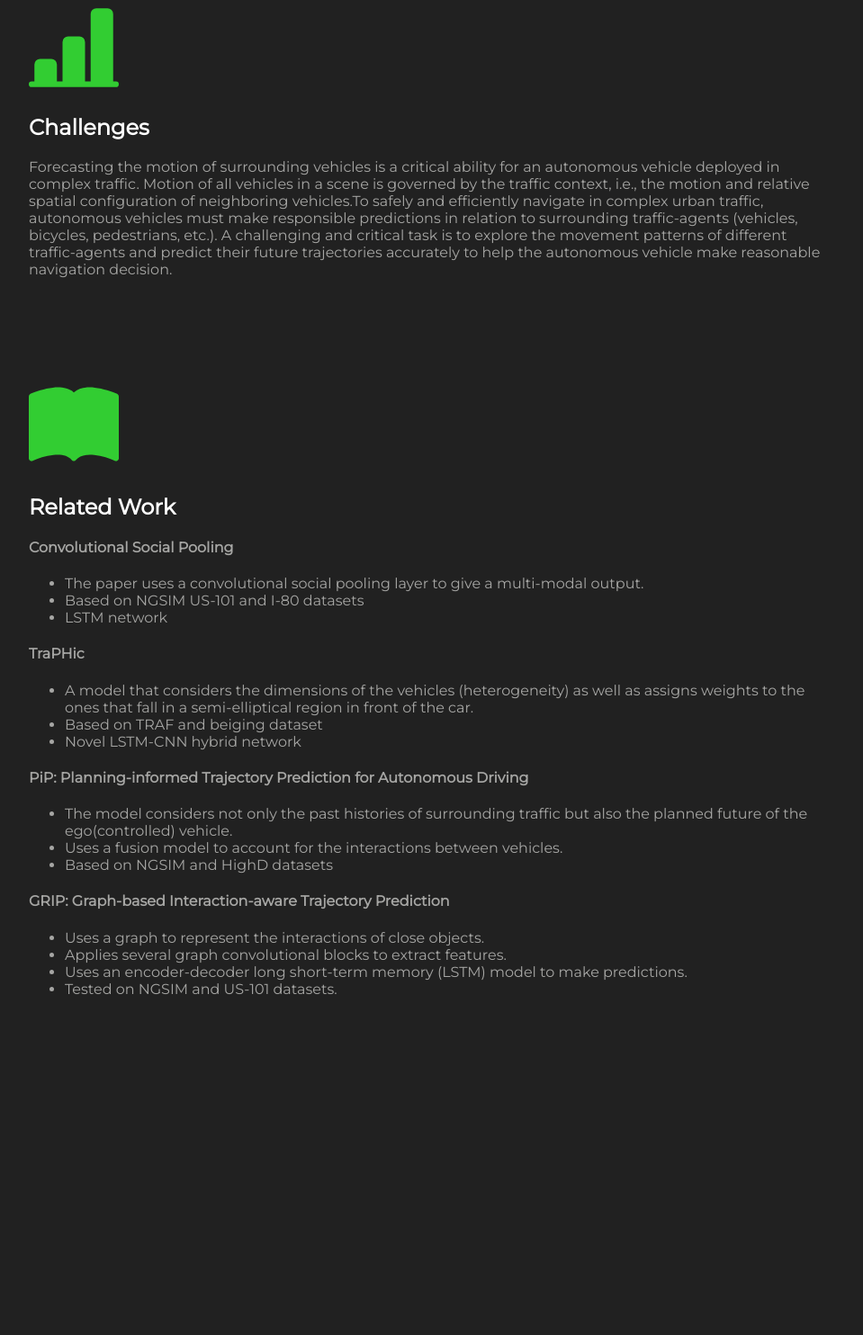
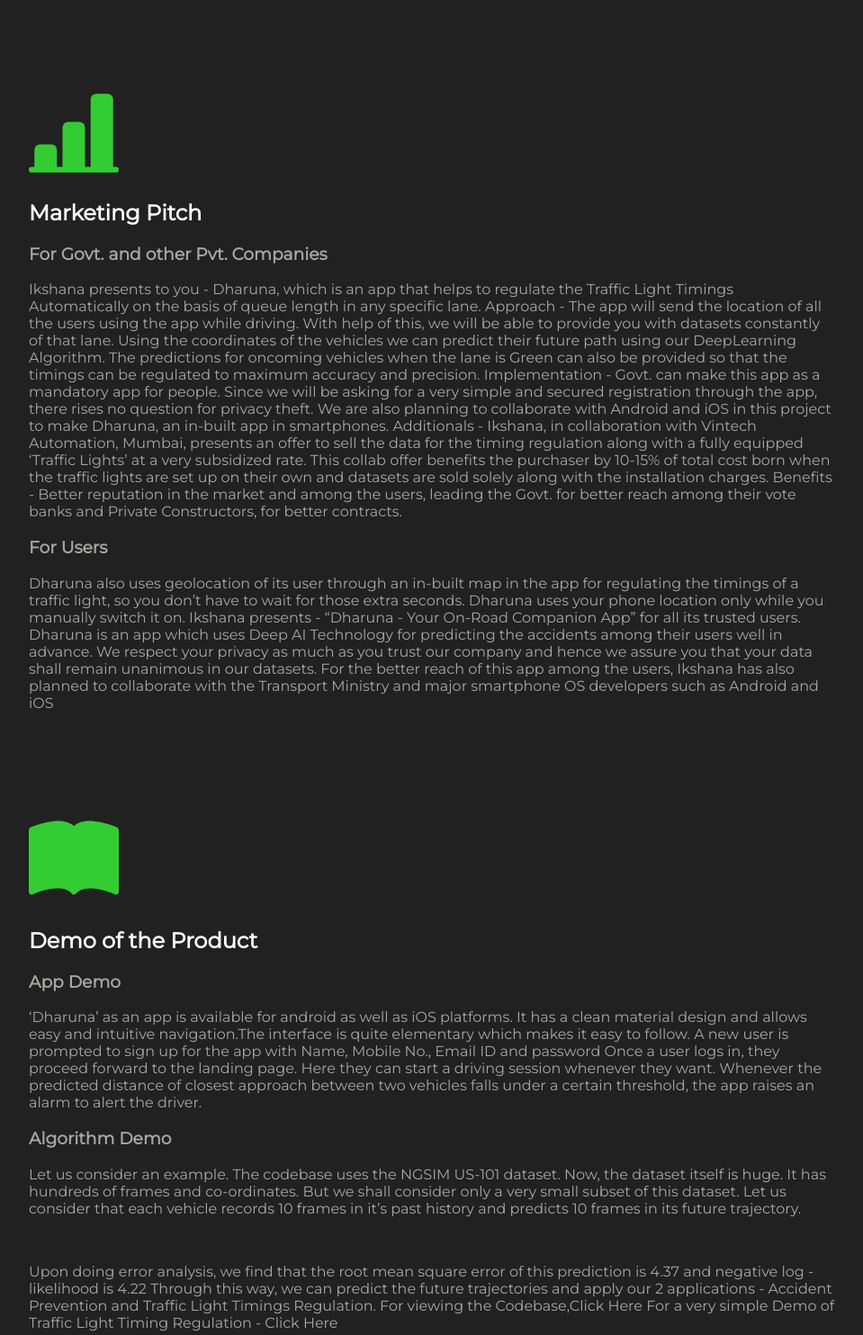
Before and after one commit to sudo-rgorai/Traffic-management, a website: page index.html in a window 1280 px wide. Shown: the part 1300-2784 px from the top of the page at 90% size, without its empty margins (160-1119 px from the left). Before the commit the page ends 2425 px from the top, so only its background shows below. Drawn offline with nearby package versions, Linux system fonts and the light colour scheme.

Commit message:
Add content for Dharuna

```diff
--- a/index.html
+++ b/index.html
@@ -11,114 +11,119 @@
 <body>
 	<div id="particles-js">
 		<div class="heading">
-			<h1>Traffic management and Trajectory prediction</h1>
+			<h1>Dharuna</h1>
 			<h3>An Ikshana initiative</h3>
 		</div>
 	</div>
 
 	<div class="content">
-		<svg viewBox="0 0 16 16" class="bi bi-gear-wide-connected icon" fill="currentColor" xmlns="http://www.w3.org/2000/svg">
-			<path fill-rule="evenodd" d="M8.932.727c-.243-.97-1.62-.97-1.864 0l-.071.286a.96.96 0 0 1-1.622.434l-.205-.211c-.695-.719-1.888-.03-1.613.931l.08.284a.96.96 0 0 1-1.186 1.187l-.284-.081c-.96-.275-1.65.918-.931 1.613l.211.205a.96.96 0 0 1-.434 1.622l-.286.071c-.97.243-.97 1.62 0 1.864l.286.071a.96.96 0 0 1 .434 1.622l-.211.205c-.719.695-.03 1.888.931 1.613l.284-.08a.96.96 0 0 1 1.187 1.187l-.081.283c-.275.96.918 1.65 1.613.931l.205-.211a.96.96 0 0 1 1.622.434l.071.286c.243.97 1.62.97 1.864 0l.071-.286a.96.96 0 0 1 1.622-.434l.205.211c.695.719 1.888.03 1.613-.931l-.08-.284a.96.96 0 0 1 1.187-1.187l.283.081c.96.275 1.65-.918.931-1.613l-.211-.205a.96.96 0 0 1 .434-1.622l.286-.071c.97-.243.97-1.62 0-1.864l-.286-.071a.96.96 0 0 1-.434-1.622l.211-.205c.719-.695.03-1.888-.931-1.613l-.284.08a.96.96 0 0 1-1.187-1.186l.081-.284c.275-.96-.918-1.65-1.613-.931l-.205.211a.96.96 0 0 1-1.622-.434L8.932.727zM8 12.997a4.998 4.998 0 1 0 0-9.995 4.998 4.998 0 0 0 0 9.996z"/>
-			<path fill-rule="evenodd" d="M7.375 8L4.602 4.302l.8-.6L8.25 7.5h4.748v1H8.25L5.4 12.298l-.8-.6L7.376 8z"/>
-		  </svg>
-		<h2>Autonomous Vehicles</h2>
+		<svg viewBox="0 0 16 16" class="bi bi-gear-wide-connected icon" fill="currentColor"
+			xmlns="http://www.w3.org/2000/svg">
+			<path fill-rule="evenodd"
+				d="M8.932.727c-.243-.97-1.62-.97-1.864 0l-.071.286a.96.96 0 0 1-1.622.434l-.205-.211c-.695-.719-1.888-.03-1.613.931l.08.284a.96.96 0 0 1-1.186 1.187l-.284-.081c-.96-.275-1.65.918-.931 1.613l.211.205a.96.96 0 0 1-.434 1.622l-.286.071c-.97.243-.97 1.62 0 1.864l.286.071a.96.96 0 0 1 .434 1.622l-.211.205c-.719.695-.03 1.888.931 1.613l.284-.08a.96.96 0 0 1 1.187 1.187l-.081.283c-.275.96.918 1.65 1.613.931l.205-.211a.96.96 0 0 1 1.622.434l.071.286c.243.97 1.62.97 1.864 0l.071-.286a.96.96 0 0 1 1.622-.434l.205.211c.695.719 1.888.03 1.613-.931l-.08-.284a.96.96 0 0 1 1.187-1.187l.283.081c.96.275 1.65-.918.931-1.613l-.211-.205a.96.96 0 0 1 .434-1.622l.286-.071c.97-.243.97-1.62 0-1.864l-.286-.071a.96.96 0 0 1-.434-1.622l.211-.205c.719-.695.03-1.888-.931-1.613l-.284.08a.96.96 0 0 1-1.187-1.186l.081-.284c.275-.96-.918-1.65-1.613-.931l-.205.211a.96.96 0 0 1-1.622-.434L8.932.727zM8 12.997a4.998 4.998 0 1 0 0-9.995 4.998 4.998 0 0 0 0 9.996z" />
+			<path fill-rule="evenodd" d="M7.375 8L4.602 4.302l.8-.6L8.25 7.5h4.748v1H8.25L5.4 12.298l-.8-.6L7.376 8z" />
+		</svg>
+		<h2>About Dharuna</h2>
 		<p>
-			Autonomous driving is changing the way we view vehicles and mobility. Next-generation cars will not just enable transportation: They will also enhance passenger safety, comfort, and entertainment. Imagine reclining in your car as you drive, holding videoconference meetings, sending emails, and finishing a project before you ever arrive at work.
+			Has it ever happened, that you are driving your car through a road and a vehicle just cuts you off. Thanks
+			to your presence of mind, you avoided an accident! Obviously, it wasn't your fault anyways.
+			Wouldn't you love it, if there were a way to know the future! Wouldn't it be awesome, if only you could know
+			who's going to abrupt
+			your peace of mind.
+			Well, guess what. The Future is NOW. Dharuna, an initiative by Ikshana, is an App, which predicts the
+			pathways of nearby vehicles, just to keep you safe! Dharuna, collects the location of its users to compute
+			the future trajectories of their vehicles, and alerts them in case of a possible accident.
+			All you need to do this to download the Dharuna App,from this link and whenever
+			you are on the driving seat, just switch the app ON! Simple Registration, No Data Theft!
+			And its not just your life which Dharuna saves, it also saves the second most precious thing(after your
+			life, obviously), i.e., Time.
+			Dharuna sends your arrival information to Govt. regulated Traffic Lights, so you save
+			those few secs. to be at your meeting on time, even if you take a 5 min extra nap after
+			your alarm snoozes!
 
-			Today, transportation is a necessary, but often painful process. With fully autonomous driving, passengers will be freed to accomplish their own goals, turning the dead hours of driving into fruitful hours of learning, working, engaging, and relaxing.
 		</p>
 
-		<svg viewBox="0 0 16 16" class="bi bi-bar-chart-line-fill icon" fill="currentColor" xmlns="http://www.w3.org/2000/svg">
-			<path fill-rule="evenodd" d="M11 2a1 1 0 0 1 1-1h2a1 1 0 0 1 1 1v12h.5a.5.5 0 0 1 0 1H.5a.5.5 0 0 1 0-1H1v-3a1 1 0 0 1 1-1h2a1 1 0 0 1 1 1v3h1V7a1 1 0 0 1 1-1h2a1 1 0 0 1 1 1v7h1V2z"/>
-		  </svg>
-		<h2>Challenges</h2>
+		<svg viewBox="0 0 16 16" class="bi bi-bar-chart-line-fill icon" fill="currentColor"
+			xmlns="http://www.w3.org/2000/svg">
+			<path fill-rule="evenodd"
+				d="M11 2a1 1 0 0 1 1-1h2a1 1 0 0 1 1 1v12h.5a.5.5 0 0 1 0 1H.5a.5.5 0 0 1 0-1H1v-3a1 1 0 0 1 1-1h2a1 1 0 0 1 1 1v3h1V7a1 1 0 0 1 1-1h2a1 1 0 0 1 1 1v7h1V2z" />
+		</svg>
+		<h2>Marketing Pitch</h2>
+		<h3>For Govt. and other Pvt. Companies</h3>
 		<p>
-			Forecasting the motion of surrounding vehicles is a critical ability for an autonomous vehicle deployed in complex
-			traffic. Motion of all vehicles in a scene is governed by the
-			traffic context, i.e., the motion and relative spatial configuration of neighboring vehicles.To safely and efficiently navigate in complex urban traffic, autonomous vehicles must make responsible predictions in relation to surrounding traffic-agents (vehicles, bicycles, pedestrians, etc.). A challenging and critical task is to explore the
-			movement patterns of different traffic-agents and predict their
-			future trajectories accurately to help the autonomous vehicle
-			make reasonable navigation decision.
+			Ikshana presents to you - Dharuna, which is an app that helps to regulate the Traffic
+			Light Timings Automatically on the basis of queue length in any specific lane. Approach - The app will send
+			the location of all the users
+			using the app while driving. With help of this, we will be able to provide you with datasets constantly of
+			that lane. Using the coordinates of the vehicles we can predict their future path using our DeepLearning
+			Algorithm.
+			The predictions for oncoming vehicles when the lane is Green can also be provided so
+			that the timings can be regulated to maximum accuracy and precision. Implementation - Govt. can make this
+			app as a mandatory app for people. Since we will
+			be asking for a very simple and secured registration through the app, there rises no question for privacy
+			theft. We are also planning to collaborate with Android and iOS in this project to make Dharuna, an in-built
+			app in smartphones.
+			Additionals - Ikshana, in collaboration with Vintech Automation, Mumbai, presents an offer to sell the data
+			for the timing regulation
+			along with a fully equipped ‘Traffic Lights’ at a very subsidized rate. This collab offer benefits the
+			purchaser by 10-15% of total cost born when the traffic lights are set up on their own and datasets are sold
+			solely along with the installation charges.
+			Benefits - Better reputation in the market and among the users, leading the Govt. for better reach among
+			their vote banks and Private Constructors, for better contracts.
+		</p>
+		<h3>For Users</h3>
+		<p>
+			Dharuna also uses geolocation of its user
+			through an in-built map in the app for regulating the timings of a traffic light, so you don’t have to wait
+			for those extra seconds. Dharuna uses your phone location only while you manually switch it on. Ikshana
+			presents - “Dharuna - Your On-Road Companion App” for all its trusted users. Dharuna is an app which uses
+			Deep AI Technology for predicting the accidents among their users well in advance. We respect your privacy
+			as
+			much as you trust our company and hence we assure you that your data shall remain unanimous in our datasets.
+			For the better reach of this app among the users, Ikshana has also planned to collaborate with the
+			Transport Ministry and major smartphone OS developers such as Android and iOS
+
 		</p>
 
 		<svg viewBox="0 0 16 16" class="bi bi-book-fill icon" fill="currentColor" xmlns="http://www.w3.org/2000/svg">
-			<path fill-rule="evenodd" d="M8 1.783C7.015.936 5.587.81 4.287.94c-1.514.153-3.042.672-3.994 1.105A.5.5 0 0 0 0 2.5v11a.5.5 0 0 0 .707.455c.882-.4 2.303-.881 3.68-1.02 1.409-.142 2.59.087 3.223.877a.5.5 0 0 0 .78 0c.633-.79 1.814-1.019 3.222-.877 1.378.139 2.8.62 3.681 1.02A.5.5 0 0 0 16 13.5v-11a.5.5 0 0 0-.293-.455c-.952-.433-2.48-.952-3.994-1.105C10.413.809 8.985.936 8 1.783z"/>
-		  </svg>
-		<h2>Related Work</h2>
-		<h4>Convolutional Social Pooling</h4>
+			<path fill-rule="evenodd"
+				d="M8 1.783C7.015.936 5.587.81 4.287.94c-1.514.153-3.042.672-3.994 1.105A.5.5 0 0 0 0 2.5v11a.5.5 0 0 0 .707.455c.882-.4 2.303-.881 3.68-1.02 1.409-.142 2.59.087 3.223.877a.5.5 0 0 0 .78 0c.633-.79 1.814-1.019 3.222-.877 1.378.139 2.8.62 3.681 1.02A.5.5 0 0 0 16 13.5v-11a.5.5 0 0 0-.293-.455c-.952-.433-2.48-.952-3.994-1.105C10.413.809 8.985.936 8 1.783z" />
+		</svg>
+		<h2>Demo of the Product</h2>
+		<h3>App Demo</h3>
 		<p>
-			<ul>
-				<li>
-					The paper uses a convolutional social pooling layer to give a multi-modal output.
-				</li>
-				<li>
-					Based on NGSIM US-101 and I-80 datasets
-				</li>
-				<li>
-					LSTM network
-				</li>
-			</ul>
+			‘Dharuna’ as an app is available for android as well as iOS platforms. It has a clean material design and
+			allows easy and intuitive navigation.The interface is quite elementary which makes it easy to follow. A new
+			user is prompted to sign up for the app with Name, Mobile No., Email ID and password
+
+
+			Once a user logs in, they proceed forward to the landing page. Here they can start a driving session
+			whenever they want. Whenever the predicted distance of closest approach between two vehicles falls under a
+			certain threshold, the app raises an alarm to alert the driver.
+
 		</p>
-		<h4>TraPHic</h4>
+		<h3>Algorithm Demo</h3>
 		<p>
-			<ul>
-				<li>
-					A model that considers the dimensions of the vehicles (heterogeneity) as well
-					as assigns weights to the ones that fall in a semi-elliptical region in front of
-					the car.
-				</li>
-				<li>
-					Based on TRAF and beiging dataset
-				</li>
-				<li>
-					Novel LSTM-CNN hybrid network
-				</li>
-			</ul>
+			Let us consider an example. The codebase uses the NGSIM US-101 dataset. Now, the dataset itself is huge. It
+			has hundreds of frames and co-ordinates. But we shall consider only a very small subset of this dataset. Let
+			us consider that each vehicle records 10 frames in it’s past history and predicts 10 frames in its future
+			trajectory.
 		</p>
-		<h4>PiP: Planning-informed Trajectory
-			Prediction for Autonomous Driving
-		</h4>
+		<br>
 		<p>
-			<ul>
-				<li>
-					The model considers not only the past histories of surrounding traffic but also
-					the planned future of the ego(controlled) vehicle.
-				</li>
-				<li>
-					Uses a fusion model to account for the interactions between vehicles.
-				</li>
-				<li>
-					Based on NGSIM and HighD datasets
-				</li>
-			</ul>
-		</p>
-		<h4>GRIP: Graph-based Interaction-aware
-			Trajectory Prediction
-		</h4>
-		<p>
-			<ul>
-				<li>
-					Uses a graph to represent the interactions of close objects.
-				</li>
-				<li>
-					Applies several graph convolutional blocks to extract features.
-				</li>
-				<li>
-					Uses an encoder-decoder long short-term memory (LSTM) model to make
-					predictions.
-				</li>
-				<li>
-					Tested on NGSIM and US-101 datasets.
-				</li>
-			</ul>
+			Upon doing error analysis, we find that the root mean square error of this prediction is 4.37 and negative
+			log - likelihood is 4.22
+			Through this way, we can predict the future trajectories and apply our 2 applications -
+			Accident Prevention and Traffic Light Timings
+			Regulation.
+			For viewing the Codebase,Click Here
+			For a very simple Demo of Traffic Light Timing Regulation - Click Here
 		</p>
 	</div>
 
-	<script src=
-		"/node_modules/particles.js/particles.js">
+	<script src="/node_modules/particles.js/particles.js">
 	</script>
-	<script src=
-		"/node_modules/particles.js/demo/js/app.js">
+	<script src="/node_modules/particles.js/demo/js/app.js">
 	</script>
 </body>
 
```
Also changed, not shown: style.css (+10 -3 lines).
